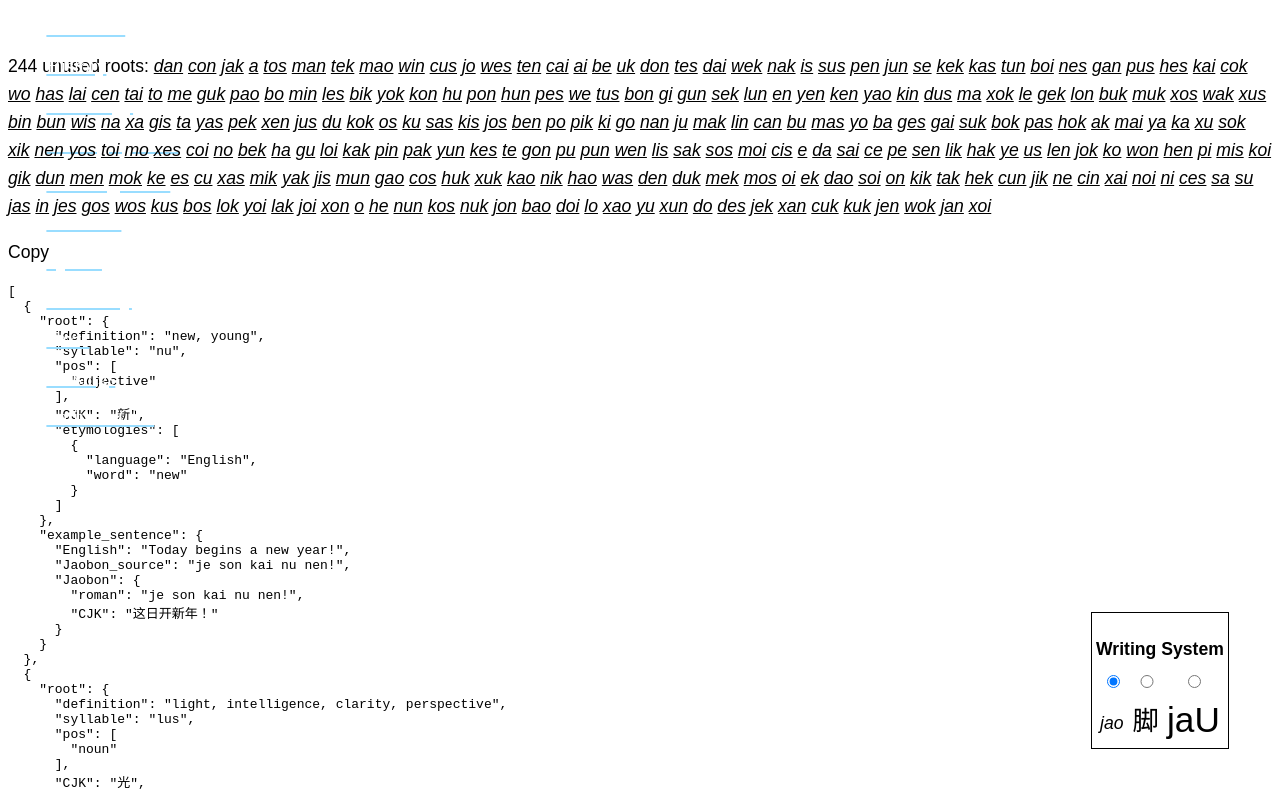
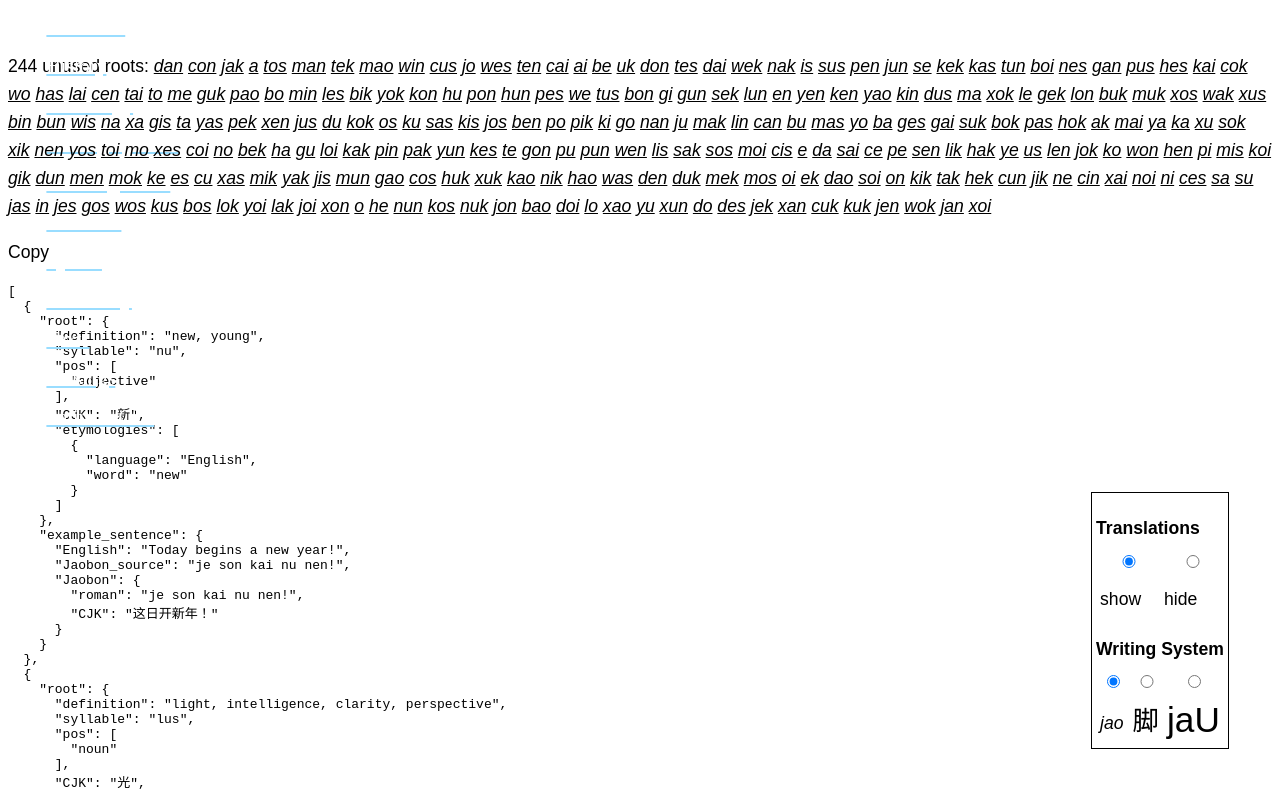
Before and after one commit to cstuartroe/jaobon, a React app: page /daily_words in a window 1280 px wide. Shown: the top 791 px of the page. Built offline with nearby package versions, Linux system fonts and the light colour scheme; the HTML template or start-up script is replaced by a standard one.

Commit message:
Add toggle for showing translations

```diff
--- a/src/AnnotatedText.tsx
+++ b/src/AnnotatedText.tsx
@@ -325,7 +325,7 @@ export function TranslatedLine(props: TLProps) {
                 )}
                 <AnnotatedText sentence={props.jaobon} displaySettings={props.displaySettings} inline={false}/>
             </p>
-            <p>{props.translation}</p>
+            <p>{(props.displaySettings.showTranslation === "show") && props.translation}</p>
         </div>
     );
 }
--- a/src/DisplaySettings.tsx
+++ b/src/DisplaySettings.tsx
@@ -3,15 +3,18 @@ import {ROOTS} from "./roots";
 import {stringToSyllable, Syllable, syllableToDots} from "./syllables";
 
 export type WritingSystem = "roman" | "cjk" | "dots" | "texting";
+export type TranslationDisplay = "show" | "hide";
 
 export type DisplaySettings = {
   writingSystem: WritingSystem,
+  showTranslation: TranslationDisplay,
 }
 
-const displaySettingsKeys = ["writingSystem"] as const;
+const displaySettingsKeys = ["writingSystem", "showTranslation"] as const;
 
 const defaultDisplaySettings: DisplaySettings = {
   writingSystem: "roman",
+  showTranslation: "show",
 }
 
 function assignDisplaySetting<T extends keyof DisplaySettings>(key: T, value: DisplaySettings[T], settings: DisplaySettings) {
@@ -82,10 +85,18 @@ export class DisplaySettingsWidget extends Component<Props, State> {
     return (
       <div className="display-settings-widget">
         {this.radioButtons(
+          "showTranslation",
+          "Translations",
+          [
+            ["show", "show"],
+            ["hide", "hide"],
+          ]
+        )}
+        {this.radioButtons(
             "writingSystem",
             "Writing System",
             [
-              [<span className="roman">jao</span>, "roman"],
+                [<span className="roman">jao</span>, "roman"],
                 [<span className="cjk">{ROOTS.get('jao')?.CJK}</span>, "cjk"],
                 [<span className="dots">{syllableToDots(stringToSyllable('jao') as Syllable)}</span>, "dots"],
             ]
--- a/src/Transliterate.tsx
+++ b/src/Transliterate.tsx
@@ -37,7 +37,7 @@ export default class Transliterate extends Component<Props, State> {
 
             <div style={{height: "5vh"}}/>
 
-            <AnnotatedText sentence={this.state.latin_text} displaySettings={{writingSystem: "cjk"}} inline={false}/>
+            <AnnotatedText sentence={this.state.latin_text} displaySettings={{writingSystem: "cjk", showTranslation: "show"}} inline={false}/>
 
             <p
               onClick={() => navigator.clipboard.writeText(multiscriptText(this.state.latin_text).CJK)}
```
